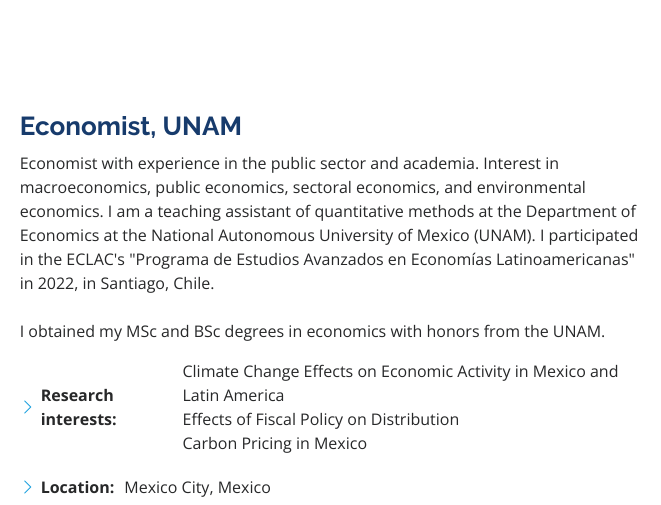
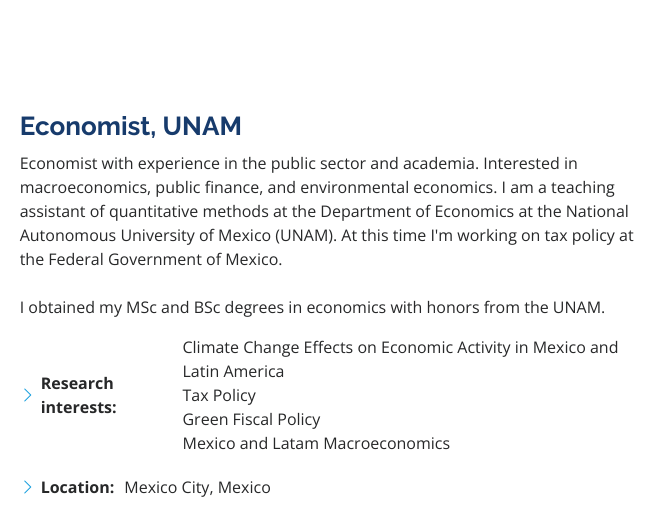
Before and after one commit to oscar-g-cervantes/oscar-g-cervantes.github.io, a plain HTML site: page index.html in a window 1280 px wide. Shown: the part 857-1362 px from the top of the page, 619-1280 px from the left. Drawn offline with nearby package versions, Linux system fonts and the light colour scheme.

Commit message:
Update
Clear About.

```diff
--- a/index.html
+++ b/index.html
@@ -88,13 +88,13 @@
           </div>
           <div class="col-lg-8 pt-4 pt-lg-0 content" data-aos="fade-left">
             <h3>Economist, UNAM</h3>
-            <p>Economist with experience in the public sector and academia. Interest in macroeconomics, public economics, sectoral economics, and environmental economics. I am a teaching assistant of quantitative methods at the Department of Economics at the National Autonomous University of Mexico (UNAM). I participated in the ECLAC's "Programa de Estudios Avanzados en Economías Latinoamericanas" in 2022, in Santiago, Chile.
+            <p>Economist with experience in the public sector and academia. Interested in macroeconomics, public finance, and environmental economics. I am a teaching assistant of quantitative methods at the Department of Economics at the National Autonomous University of Mexico (UNAM). At this time I'm working on tax policy at the Federal Government of Mexico.
             <br/>
             <br/>
 I obtained my MSc and BSc degrees in economics with honors from the UNAM.</p>
 
                 <ul>
-                  <li><i class="bi bi-chevron-right"></i> <strong>Research interests:</strong> <span>Climate Change Effects on Economic Activity in Mexico and Latin America<br/> Effects of Fiscal Policy on Distribution <br/> Carbon Pricing in Mexico</span></li>
+                  <li><i class="bi bi-chevron-right"></i> <strong>Research interests:</strong> <span>Climate Change Effects on Economic Activity in Mexico and Latin America<br/> Tax Policy <br/> Green Fiscal Policy <br/> Mexico and Latam Macroeconomics </span></li>
                   <li><i class="bi bi-chevron-right"></i> <strong>Location:</strong> <span>Mexico City, Mexico</span></li>
                   <li><i class="bi bi-chevron-right"></i> <strong>Email:</strong> <span>oscar.gc[at]ciencias.unam.mx <br/> oscargcervantes[at]outlook.com</span></li>
                 </ul>
```
